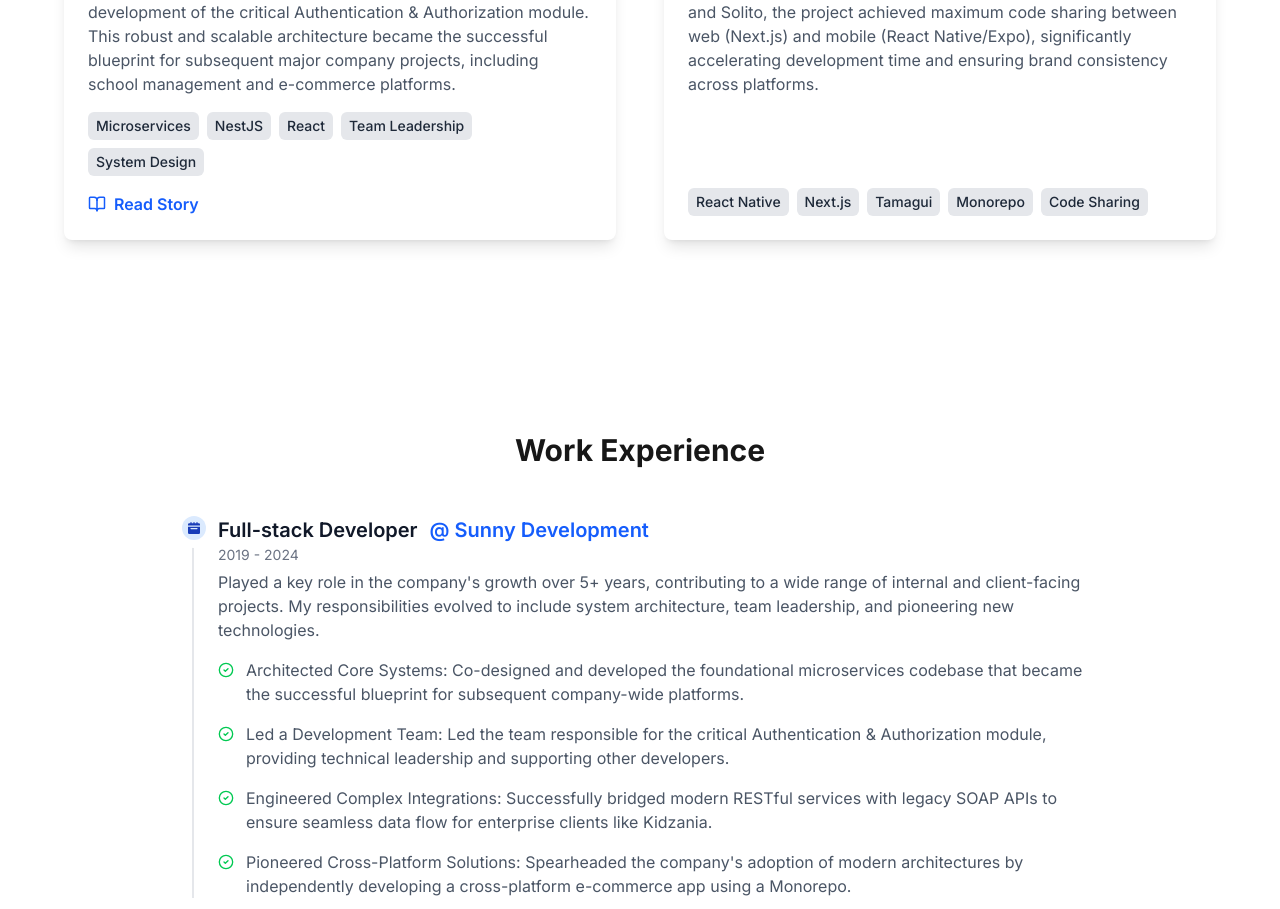
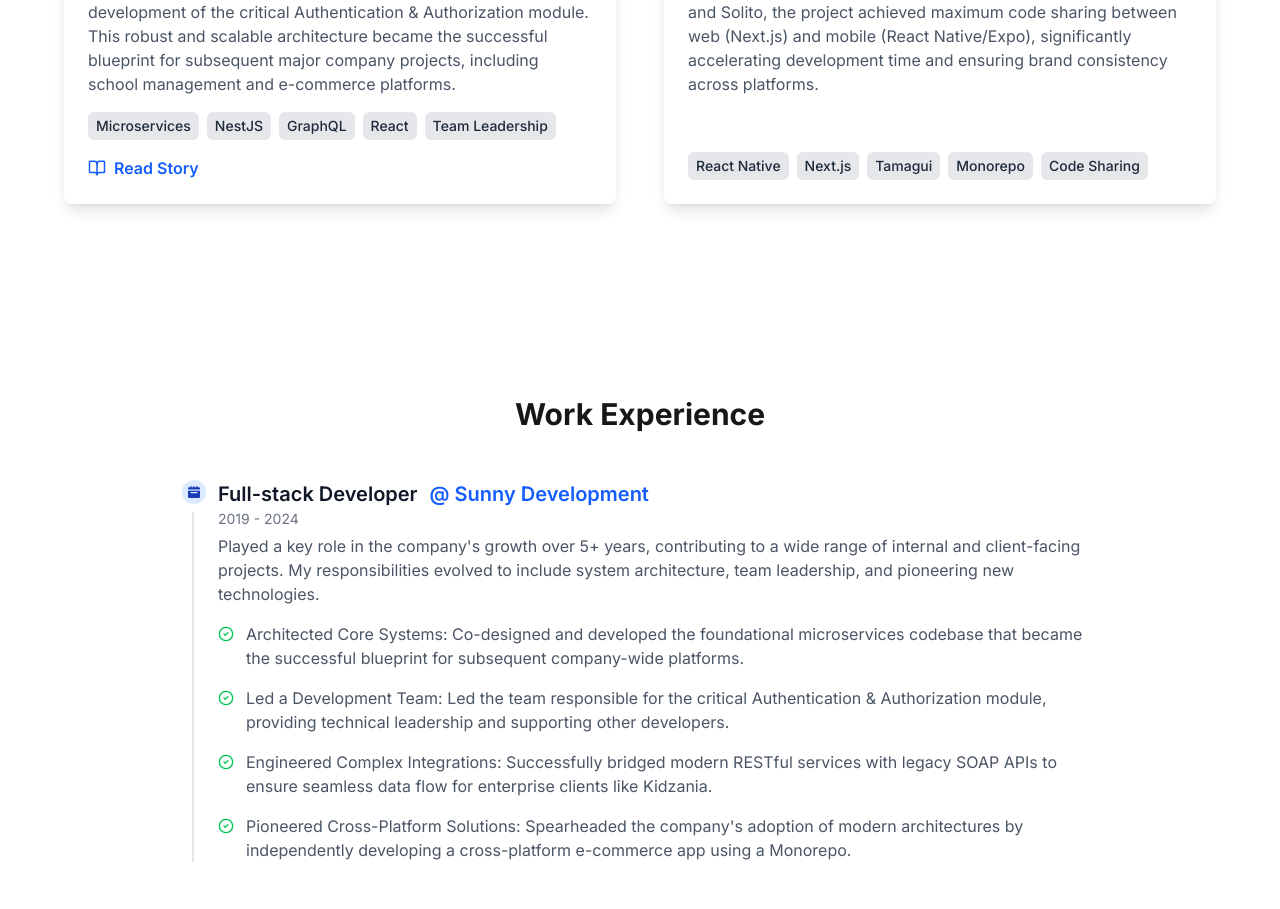
Before and after one commit to minhthong8197/portfolio, a Next.js app: page / in a window 1280 px wide. Shown: the part 2928-3837 px from the top of the page. Built offline with nearby package versions, Linux system fonts and the light colour scheme.

Commit message:
feat: add more tags in story

```diff
--- a/components/Projects.tsx
+++ b/components/Projects.tsx
@@ -7,6 +7,7 @@ export const projects: {
   name: string;
   description: string;
   tags: string[];
+  displayTags: string[];
   imageCard: string;
   imageStory?: string;
   liveUrl?: string;
@@ -21,7 +22,8 @@ export const projects: {
     storyTitle: "Steevy Indie: A Solo Founder's Journey in Creative Coding & AI",
     description:
       "Independently managed the entire product lifecycle, from initial concept of a relaxing puzzle game to a live application with 90+ puzzles. I built a custom SVG puzzle-generation tool and leveraged AI for development assistance and content creation. The project was deployed on Cloudflare Pages, with a strong focus on SEO and user analytics integration.",
-    tags: ["Next.js", "React", "Tailwind CSS", "AI"],
+    tags: ["Next.js", "React", "Tailwind CSS", "Vibe Coding", "SEO", "UI/UX Design", "Framer Motion", "SVG", "Web Audio API", "Deployment"],
+    displayTags: ["Next.js", "React", "Tailwind CSS", "AI"],
     imageCard: "/project-steevy.jpg",
     imageStory: "/project-steevy-story.jpg",
     liveUrl: "https://steevyindie.com",
@@ -33,7 +35,24 @@ export const projects: {
     storyTitle: "HTEco: A Data Toolkit for Hattrick, Evolved Over Two Years",
     description:
       "A specialized tool for the Hattrick gaming community. The core challenge was building a modern middleware in Deno to transform a legacy SOAP/XML API into a clean, usable data source. The frontend, built with Fresh/Preact and various UI libraries, served as an R&D project to master new technologies and advanced data visualization.",
-    tags: ["Deno", "Fresh", "Preact", "Tailwind CSS", "DigitalOcean"],
+    tags: [
+      "Deno",
+      "Fresh",
+      "Preact",
+      "NestJS",
+      "React",
+      "Tailwind CSS",
+      "API Integration",
+      "SOAP",
+      "XML",
+      "OAuth",
+      "Data Transformation",
+      "Data Visualization",
+      "DigitalOcean",
+      "Nginx",
+      "Re-architecture",
+    ],
+    displayTags: ["Deno", "Fresh", "Preact", "Tailwind CSS", "DigitalOcean"],
     imageCard: "/project-hteco.jpg",
     imageStory: "/project-hteco-story.jpg",
     liveUrl: "https://hteco.net",
@@ -45,7 +64,22 @@ export const projects: {
     storyTitle: "HIS: Architecting a Scalable Microservices System for Healthcare",
     description:
       "Co-architected and developed the foundational microservices codebase for a large-scale Hospital Information System. I led the development of the critical Authentication & Authorization module. This robust and scalable architecture became the successful blueprint for subsequent major company projects, including school management and e-commerce platforms.",
-    tags: ["Microservices", "NestJS", "React", "Team Leadership", "System Design"],
+    tags: [
+      "Microservices",
+      "System Design",
+      "Architecture",
+      "NestJS",
+      "React",
+      "GraphQL",
+      "MongoDB",
+      "TypeScript",
+      "Team Leadership",
+      "Database Design",
+      "Docker",
+      "GitLab CI/CD",
+      "Containerization",
+    ],
+    displayTags: ["Microservices", "NestJS", "GraphQL", "React", "Team Leadership"],
     imageCard: "/project-his-architecture.jpg",
     imageStory: "/project-his-story.jpg",
     seoDescription:
@@ -56,7 +90,19 @@ export const projects: {
     slug: "",
     description:
       "As the sole developer, I spearheaded the creation of a universal e-commerce application. By architecting a monorepo with Tamagui and Solito, the project achieved maximum code sharing between web (Next.js) and mobile (React Native/Expo), significantly accelerating development time and ensuring brand consistency across platforms.",
-    tags: ["React Native", "Next.js", "Tamagui", "Monorepo", "Code Sharing"],
+    tags: [
+      "React Native",
+      "Next.js",
+      "Tamagui",
+      "Monorepo",
+      "Code Sharing",
+      "Tailwind CSS",
+      "Cross-platform Development",
+      "E-commerce Development",
+      "Mobile Development",
+      "Web Development",
+    ],
+    displayTags: ["React Native", "Next.js", "Tamagui", "Monorepo", "Code Sharing"],
     imageCard: "/project-monorepo-structure.jpg",
     imageStory: "/project-monorepo-structure.jpg",
   },
@@ -77,7 +123,7 @@ const Projects = () => {
               <p className="text-gray-600 flex-grow">{project.description}</p>
               {/* row for tags */}
               <div className="flex flex-wrap gap-2">
-                {project.tags.map((tag) => (
+                {project.displayTags.map((tag) => (
                   <span key={tag} className="bg-gray-200 text-gray-800 px-2 py-1 rounded-md text-sm font-medium">
                     {tag}
                   </span>
```
